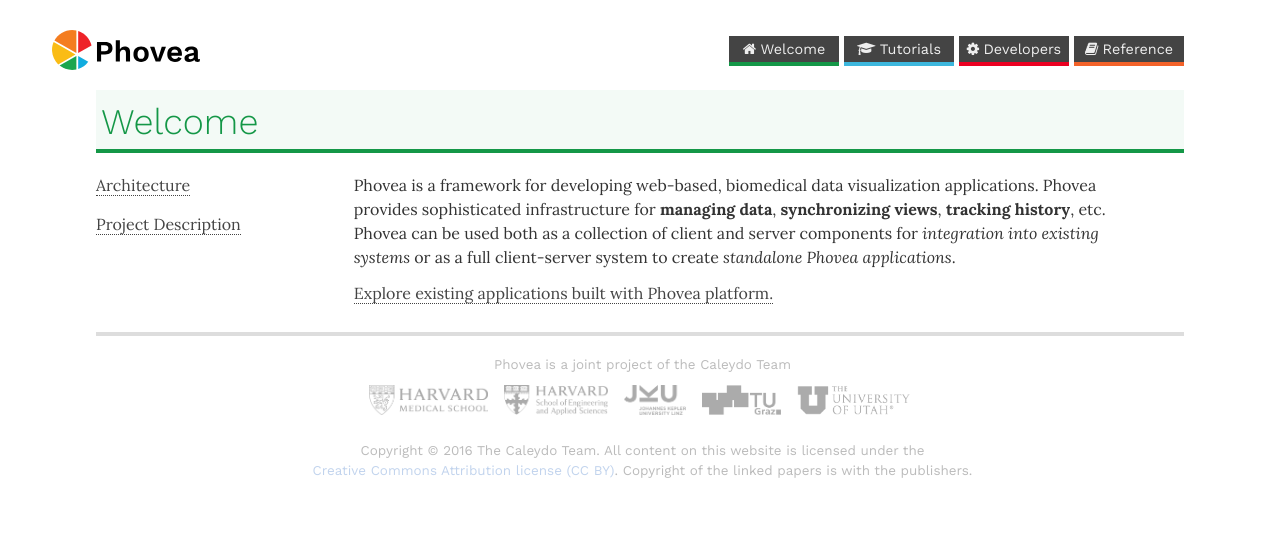
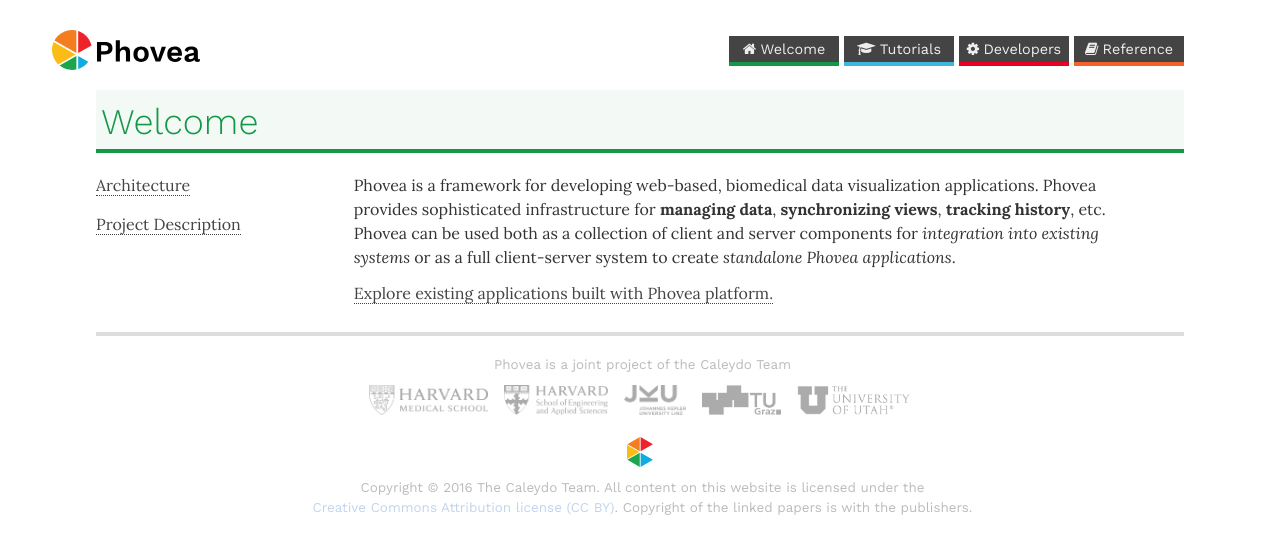
Before and after one commit to phovea/phovea.github.io, a Jekyll site: the page built from index.md, in a window 1280 px wide. Shown: the top 554 px of the page. Built offline with Jekyll 4.4.1, drawn with Linux system fonts in a browser that asks for light colours; nearby versions of some CDN libraries; some web fonts are replaced.

Commit message:
Add back the caleydo logo in the footer

```diff
--- a/_includes/footer.html
+++ b/_includes/footer.html
@@ -18,6 +18,9 @@
 
 
   <div class="footer-content">
+    <span class="footer-logo">
+      <embed class="logo-footer-svg" src="{{ site.baseurl }}/assets/images/logos/caleydo_c.svg" type="image/svg+xml">
+    </span>
     <div class="footer-disclaimer">
       <p>
         Copyright &copy; 2016 The Caleydo Team. All content on this website is licensed under the <br />
```
